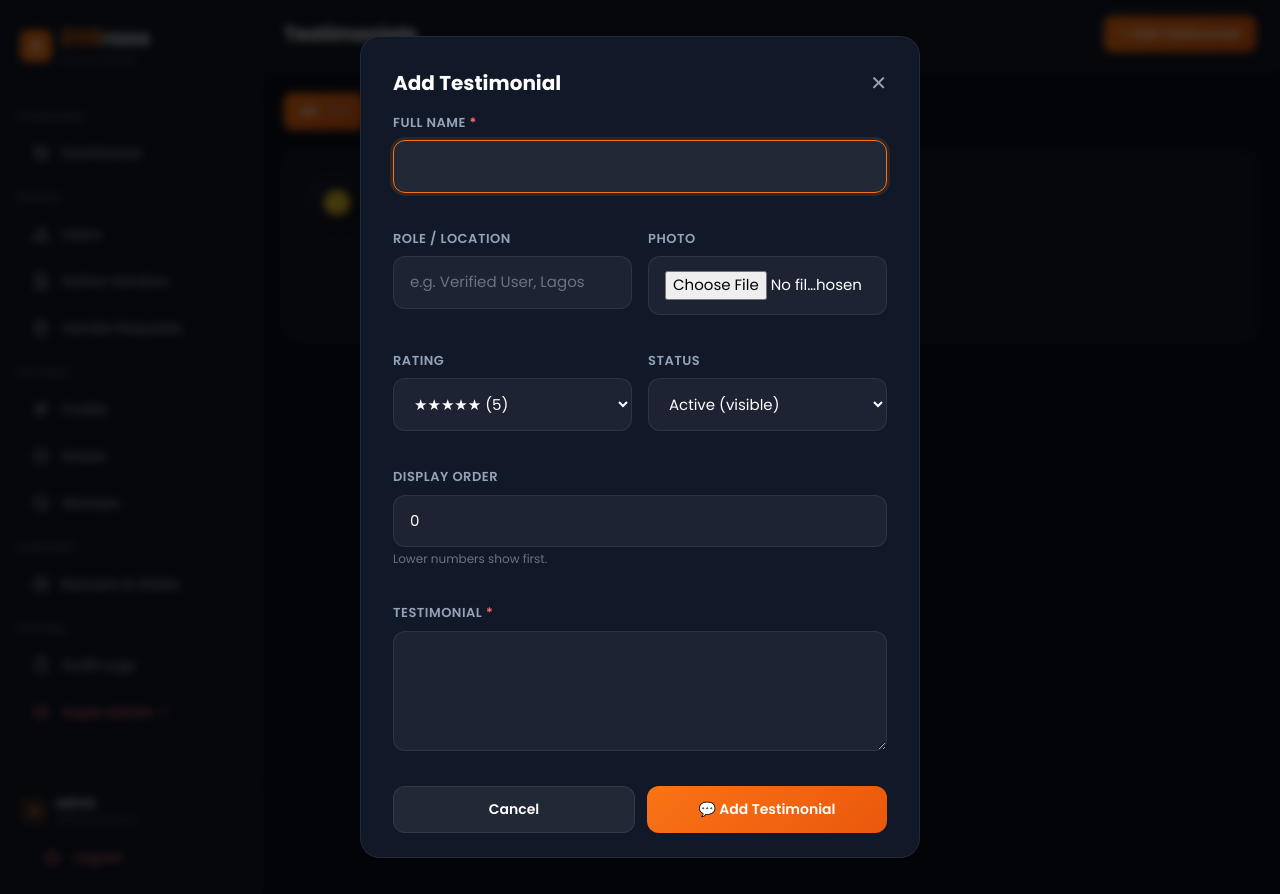
After one commit to SPOTWEBDEV/zoefit, a PHP site: page /admin/testimonials.php in a window 1280 px wide, after a click on "+ Add Testimonial". The commit adds this page. Run offline with PHP 8.4, Linux system fonts and the light colour scheme; a user stored in the database is signed in; data comes from the database, SQL or seed files in the repository; tables that the repository leaves empty or names only in its code hold one stand-in row (values such as "Sample post").

Commit message:
work on the session timeout , testimonials , with order

```diff
--- a/admin/login.php
+++ b/admin/login.php
@@ -4,6 +4,10 @@ require_once __DIR__ . '/../config/database.php';
 startAppSession();
 if (!empty($_SESSION['admin_id'])) redirect(APP_URL.'/admin/dashboard.php');
 $error = '';
+if (isset($_GET['expired']) && !$error) {
+  $error = 'Your session expired due to inactivity. Please log in again.';
+}
+
 if (isPost()) {
   if (!verifyCsrf($_POST[CSRF_TOKEN_NAME]??'')) { $error='Invalid request.'; }
   else {
--- /dev/null
+++ b/admin/testimonials.php
@@ -0,0 +1,408 @@
+<?php
+// admin/testimonials.php
+require_once __DIR__ . '/../config/config.php';
+require_once __DIR__ . '/../config/database.php';
+$auth = requireAdmin(); $adminId = $auth['id'];
+$db = getDB(); $msg = $err = '';
+
+// ── Pre-load edit testimonial BEFORE any POST so the modal data
+//    is always available regardless of form submissions
+$editT = null;
+if (isset($_GET['edit']) && ($eid = (int)$_GET['edit'])) {
+    $s = $db->prepare("SELECT * FROM testimonials WHERE id=?");
+    $s->execute([$eid]);
+    $editT = $s->fetch() ?: null;
+}
+
+// ── POST actions ───────────────────────────────────────────
+if (isPost() && verifyCsrf($_POST[CSRF_TOKEN_NAME] ?? '')) {
+    $action = $_POST['action'] ?? '';
+    $tid    = (int)($_POST['testimonial_id'] ?? 0);
+
+    // ── Create ─────────────────────────────────────────────
+    if ($action === 'create') {
+        $name    = trim($_POST['full_name']  ?? '');
+        $role    = trim($_POST['role_title'] ?? '');
+        $content = trim($_POST['content']    ?? '');
+        $rating  = (int)($_POST['rating']    ?? 5);
+        $status  = ($_POST['status'] ?? 'active') === 'inactive' ? 'inactive' : 'active';
+        $order   = (int)($_POST['display_order'] ?? 0);
+
+        if ($rating < 1 || $rating > 5) $rating = 5;
+
+        if (!$name || !$content) {
+            $err = 'Full name and testimonial content are required.';
+        } else {
+            $photo = _uploadPhoto();
+            $db->prepare(
+                "INSERT INTO testimonials
+                   (full_name,role_title,photo,rating,content,status,display_order,created_by)
+                 VALUES (?,?,?,?,?,?,?,?)"
+            )->execute([$name,$role,$photo,$rating,$content,$status,$order,$adminId]);
+            $newId = (int)$db->lastInsertId();
+            auditLog('admin',$adminId,'create_testimonial',"Testimonial by '$name' created",'testimonial',$newId);
+            $msg = "Testimonial from <strong>".e($name)."</strong> added.";
+        }
+
+    // ── Edit ───────────────────────────────────────────────
+    } elseif ($action === 'edit' && $tid) {
+        $name    = trim($_POST['full_name']  ?? '');
+        $role    = trim($_POST['role_title'] ?? '');
+        $content = trim($_POST['content']    ?? '');
+        $rating  = (int)($_POST['rating']    ?? 5);
+        $status  = ($_POST['status'] ?? 'active') === 'inactive' ? 'inactive' : 'active';
+        $order   = (int)($_POST['display_order'] ?? 0);
+
+        if ($rating < 1 || $rating > 5) $rating = 5;
+
+        if (!$name || !$content) {
+            $err = 'Full name and testimonial content are required.';
+        } else {
+            $photo = _uploadPhoto();
+            if ($photo) {
+                $db->prepare(
+                    "UPDATE testimonials SET full_name=?,role_title=?,photo=?,rating=?,
+                     content=?,status=?,display_order=?,updated_at=NOW() WHERE id=?"
+                )->execute([$name,$role,$photo,$rating,$content,$status,$order,$tid]);
+            } else {
+                $db->prepare(
+                    "UPDATE testimonials SET full_name=?,role_title=?,rating=?,
+                     content=?,status=?,display_order=?,updated_at=NOW() WHERE id=?"
+                )->execute([$name,$role,$rating,$content,$status,$order,$tid]);
+            }
+            auditLog('admin',$adminId,'edit_testimonial',"Testimonial #$tid updated",'testimonial',$tid);
+            $msg   = 'Testimonial updated successfully.';
+            $editT = null; // clear so modal does not re-open
+        }
+
+    // ── Toggle status (active/inactive) ─────────────────────
+    } elseif ($action === 'toggle_status' && $tid) {
+        $chk = $db->prepare("SELECT status FROM testimonials WHERE id=?");
+        $chk->execute([$tid]); $cur = $chk->fetchColumn();
+        $new = $cur === 'active' ? 'inactive' : 'active';
+        $db->prepare("UPDATE testimonials SET status=?,updated_at=NOW() WHERE id=?")
+           ->execute([$new,$tid]);
+        auditLog('admin',$adminId,'toggle_testimonial',"Testimonial #$tid set to $new",'testimonial',$tid);
+        $msg = 'Testimonial is now '.($new === 'active' ? 'visible' : 'hidden').'.';
+
+    // ── Delete ───────────────────────────────────────────────
+    } elseif ($action === 'delete' && $tid) {
+        $db->prepare("DELETE FROM testimonials WHERE id=?")->execute([$tid]);
+        auditLog('admin',$adminId,'delete_testimonial',"Testimonial #$tid deleted",'testimonial',$tid);
+        $msg = 'Testimonial deleted.';
+    }
+}
+
+// ── Load testimonials list ────────────────────────────────
+$tab = $_GET['tab'] ?? 'all';
+if (!in_array($tab, ['all','active','inactive'])) $tab = 'all';
+$where  = $tab !== 'all' ? "status=?" : "1=1";
+$params = $tab !== 'all' ? [$tab]     : [];
+
+$stmt = $db->prepare(
+    "SELECT * FROM testimonials WHERE $where ORDER BY display_order ASC, created_at DESC"
+);
+$stmt->execute($params);
+$testimonials = $stmt->fetchAll();
+
+$tabCounts = [];
+foreach (['active','inactive'] as $t)
+    $tabCounts[$t] = (int)$db->query("SELECT COUNT(*) FROM testimonials WHERE status='$t'")->fetchColumn();
+
+// ── Photo upload helper ───────────────────────────────────
+function _uploadPhoto(): ?string {
+    if (empty($_FILES['photo']['name'])) return null;
+    $ext = strtolower(pathinfo($_FILES['photo']['name'], PATHINFO_EXTENSION));
+    if (!in_array($ext, ['jpg','jpeg','png','webp','gif'])) return null;
+    $name = 'testimonial-'.uniqid().'.'.$ext;
+    move_uploaded_file($_FILES['photo']['tmp_name'], UPLOAD_PATH.$name);
+    return $name;
+}
+
+$aPage = 'testimonials';
+?><!DOCTYPE html>
+<html lang="en">
+<head>
+  <meta charset="UTF-8"><meta name="viewport" content="width=device-width,initial-scale=1">
+  <meta name="csrf-token" content="<?= generateCsrf() ?>">
+  <title>Testimonials — <?= APP_NAME ?> Admin</title>
+  <script src="<?= APP_URL ?>/assets/js/tailwind.js"></script>
+  <link href="https://fonts.googleapis.com/css2?family=Poppins:wght@300;400;500;600;700;800&display=swap" rel="stylesheet">
+  <link rel="stylesheet" href="<?= APP_URL ?>/assets/css/app.css">
+  <style>*{font-family:'Poppins',sans-serif!important}</style>
+</head>
+<body class="bg-[#0a0f1a] text-white">
+<?php include __DIR__ . '/../components/admin-sidebar.php'; ?>
+
+<div class="main-content">
+  <div class="topbar">
+    <button onclick="toggleSidebar()" class="md:hidden text-gray-400 text-2xl mr-3">☰</button>
+    <h1 class="text-xl font-bold">Testimonials</h1>
+    <button onclick="Modal.open('create-modal')" class="btn btn-primary btn-sm">+ Add Testimonial</button>
+  </div>
+
+  <div class="p-4 md:p-6">
+
+    <!-- Flash messages -->
+    <?php if ($msg): ?>
+    <div class="bg-green-500/10 border border-green-500/30 text-green-400 rounded-xl p-4 mb-5 text-sm">
+      ✅ <?= $msg ?>
+    </div>
+    <?php endif; ?>
+    <?php if ($err): ?>
+    <div class="bg-red-500/10 border border-red-500/30 text-red-400 rounded-xl p-4 mb-5 text-sm">
+      ❌ <?= e($err) ?>
+    </div>
+    <?php endif; ?>
+
+    <!-- Tabs -->
+    <div class="flex gap-2 mb-5 flex-wrap">
+      <a href="?tab=all" class="btn btn-sm <?= $tab==='all'?'btn-primary':'btn-secondary' ?>">
+        All <span class="text-xs ml-1 text-gray-400">(<?= array_sum($tabCounts) ?>)</span>
+      </a>
+      <?php $tabMeta=['active'=>['🟢','text-green-400'],'inactive'=>['⚪','text-gray-400']]; ?>
+      <?php foreach ($tabMeta as $t=>[$icon,$col]): ?>
+      <a href="?tab=<?= $t ?>" class="btn btn-sm <?= $tab===$t?'btn-primary':'btn-secondary' ?> flex items-center gap-1.5">
+        <?= $icon ?> <span class="<?= $col ?>"><?= ucfirst($t) ?></span>
+        <?php if (($tabCounts[$t]??0) > 0): ?>
+        <span class="<?= $tab===$t?'bg-white/25':'bg-orange-500' ?> text-white text-xs rounded-full w-5 h-5 flex items-center justify-center font-bold">
+          <?= $tabCounts[$t] ?>
+        </span>
+        <?php endif; ?>
+      </a>
+      <?php endforeach; ?>
+    </div>
+
+    <!-- Testimonials list -->
+    <div class="space-y-4">
+      <?php if (!$testimonials): ?>
+      <div class="card p-12 text-center">
+        <div class="text-5xl mb-4">💬</div>
+        <div class="text-gray-500 mb-3">No testimonials found.</div>
+        <button onclick="Modal.open('create-modal')" class="btn btn-primary">+ Add First Testimonial</button>
+      </div>
+      <?php endif; ?>
+
+      <?php foreach ($testimonials as $t): ?>
+      <div class="card p-5">
+        <div class="flex items-start gap-4">
+
+          <!-- Photo thumb -->
+          <div class="w-16 h-16 rounded-full flex-shrink-0 overflow-hidden flex items-center justify-center text-2xl"
+               style="background:linear-gradient(135deg,#1a2235,#0d1118)">
+            <?php if ($t['photo'] && file_exists(UPLOAD_PATH.$t['photo'])): ?>
+            <img src="<?= APP_URL ?>/uploads/<?= e($t['photo']) ?>"
+                 class="w-full h-full object-cover" alt="">
+            <?php else: ?>🙂<?php endif; ?>
+          </div>
+
+          <div class="flex-1 min-w-0">
+            <!-- Name + badges -->
+            <div class="flex items-center gap-2 flex-wrap mb-1">
+              <h3 class="font-bold text-base"><?= e($t['full_name']) ?></h3>
+              <span class="badge <?= $t['status']==='active'?'badge-success':'badge-muted' ?>">
+                <?= ucfirst($t['status']) ?>
+              </span>
+              <span class="text-yellow-400 text-sm">
+                <?= str_repeat('★', (int)$t['rating']).str_repeat('☆', 5-(int)$t['rating']) ?>
+              </span>
+            </div>
+
+            <?php if ($t['role_title']): ?>
+            <div class="text-xs text-gray-400 mb-2"><?= e($t['role_title']) ?></div>
+            <?php endif; ?>
+
+            <!-- Content -->
+            <p class="text-sm text-gray-300 mb-3"><?= nl2br(e($t['content'])) ?></p>
+
+            <div class="text-xs text-gray-500 mb-3">
+              Order: <?= (int)$t['display_order'] ?> · Added <?= date('M j, Y', strtotime($t['created_at'])) ?>
+            </div>
+
+            <!-- Actions -->
+            <div class="flex gap-2 flex-wrap">
+              <a href="?tab=<?= urlencode($tab) ?>&edit=<?= $t['id'] ?>"
+                 class="btn btn-sm btn-secondary text-xs">✏️ Edit</a>
+
+              <form method="POST" style="display:inline">
+                <?= csrfField() ?>
+                <input type="hidden" name="action" value="toggle_status">
+                <input type="hidden" name="testimonial_id" value="<?= $t['id'] ?>">
+                <button class="btn btn-sm btn-secondary text-xs <?= $t['status']==='active'?'text-gray-400':'text-green-400' ?>">
+                  <?= $t['status']==='active' ? '🙈 Hide' : '👁 Show' ?>
+                </button>
+              </form>
+
+              <form method="POST" style="display:inline"
+                    onsubmit="return confirm('Delete this testimonial permanently? This cannot be undone.')">
+                <?= csrfField() ?>
+                <input type="hidden" name="action" value="delete">
+                <input type="hidden" name="testimonial_id" value="<?= $t['id'] ?>">
+                <button class="btn btn-sm btn-secondary text-xs text-red-400">🗑 Delete</button>
+              </form>
+            </div>
+          </div>
+        </div>
+      </div>
+      <?php endforeach; ?>
+    </div>
+
+  </div><!-- /p-4 -->
+</div><!-- /main-content -->
+
+
+<!-- ══════════════════════════════════════════════════════════
+     CREATE TESTIMONIAL MODAL
+══════════════════════════════════════════════════════════ -->
+<div class="modal-overlay" id="create-modal">
+  <div class="modal-box" style="max-width:560px;max-height:92vh;overflow-y:auto">
+    <div class="flex items-center justify-between mb-4">
+      <h3 class="text-xl font-bold">Add Testimonial</h3>
+      <button data-close-modal="create-modal" class="text-gray-400 hover:text-white text-xl">✕</button>
+    </div>
+    <form method="POST" enctype="multipart/form-data">
+      <?= csrfField() ?><input type="hidden" name="action" value="create">
+      <div class="grid grid-cols-2 gap-4">
+        <div class="col-span-2 form-group">
+          <label class="form-label">Full Name <span class="text-red-400">*</span></label>
+          <input type="text" name="full_name" class="form-control" required autofocus>
+        </div>
+        <div class="form-group">
+          <label class="form-label">Role / Location</label>
+          <input type="text" name="role_title" class="form-control" placeholder="e.g. Verified User, Lagos">
+        </div>
+        <div class="form-group">
+          <label class="form-label">Photo</label>
+          <input type="file" name="photo" class="form-control" accept="image/*">
+        </div>
+        <div class="form-group">
+          <label class="form-label">Rating</label>
+          <select name="rating" class="form-control">
+            <?php for ($i=5;$i>=1;$i--): ?>
+            <option value="<?= $i ?>" <?= $i===5?'selected':'' ?>><?= str_repeat('★',$i) ?> (<?= $i ?>)</option>
+            <?php endfor; ?>
+          </select>
+        </div>
+        <div class="form-group">
+          <label class="form-label">Status</label>
+          <select name="status" class="form-control">
+            <option value="active">Active (visible)</option>
+            <option value="inactive">Inactive (hidden)</option>
+          </select>
+        </div>
+        <div class="col-span-2 form-group">
+          <label class="form-label">Display Order</label>
+          <input type="number" name="display_order" class="form-control" value="0" min="0">
+          <div class="text-xs text-gray-500 mt-1">Lower numbers show first.</div>
+        </div>
+        <div class="col-span-2 form-group">
+          <label class="form-label">Testimonial <span class="text-red-400">*</span></label>
+          <textarea name="content" class="form-control" rows="4" required></textarea>
+        </div>
+      </div>
+      <div class="flex gap-3 mt-2">
+        <button type="button" data-close-modal="create-modal" class="btn btn-secondary flex-1">Cancel</button>
+        <button type="submit" class="btn btn-primary flex-1">💬 Add Testimonial</button>
+      </div>
+    </form>
+  </div>
+</div>
+
+
+<!-- ══════════════════════════════════════════════════════════
+     EDIT TESTIMONIAL MODAL
+     Always rendered — JS opens it when ?edit= is present.
+══════════════════════════════════════════════════════════ -->
+<div class="modal-overlay" id="edit-modal">
+  <div class="modal-box" style="max-width:560px;max-height:92vh;overflow-y:auto">
+    <div class="flex items-center justify-between mb-4">
+      <h3 class="text-xl font-bold">Edit Testimonial</h3>
+      <a href="?tab=<?= urlencode($tab) ?>" class="text-gray-400 hover:text-white text-xl">✕</a>
+    </div>
+
+    <?php if ($editT): ?>
+    <form method="POST" enctype="multipart/form-data">
+      <?= csrfField() ?>
+      <input type="hidden" name="action"         value="edit">
+      <input type="hidden" name="testimonial_id" value="<?= $editT['id'] ?>">
+
+      <div class="grid grid-cols-2 gap-4">
+        <div class="col-span-2 form-group">
+          <label class="form-label">Full Name <span class="text-red-400">*</span></label>
+          <input type="text" name="full_name" class="form-control"
+                 value="<?= e($editT['full_name']) ?>" required>
+        </div>
+        <div class="form-group">
+          <label class="form-label">Role / Location</label>
+          <input type="text" name="role_title" class="form-control"
+                 value="<?= e($editT['role_title'] ?? '') ?>">
+        </div>
+        <div class="form-group">
+          <label class="form-label">New Photo <span class="text-gray-500 font-normal text-xs">(leave blank to keep)</span></label>
+          <input type="file" name="photo" class="form-control" accept="image/*">
+          <?php if ($editT['photo']): ?>
+          <div class="text-xs text-gray-500 mt-1">Current: <?= e(basename($editT['photo'])) ?></div>
+          <?php endif; ?>
+        </div>
+        <div class="form-group">
+          <label class="form-label">Rating</label>
+          <select name="rating" class="form-control">
+            <?php for ($i=5;$i>=1;$i--): ?>
+            <option value="<?= $i ?>" <?= (int)$editT['rating']===$i?'selected':'' ?>><?= str_repeat('★',$i) ?> (<?= $i ?>)</option>
+            <?php endfor; ?>
+          </select>
+        </div>
+        <div class="form-group">
+          <label class="form-label">Status</label>
+          <select name="status" class="form-control">
+            <option value="active"   <?= $editT['status']==='active'?'selected':'' ?>>Active (visible)</option>
+            <option value="inactive" <?= $editT['status']==='inactive'?'selected':'' ?>>Inactive (hidden)</option>
+          </select>
+        </div>
+        <div class="col-span-2 form-group">
+          <label class="form-label">Display Order</label>
+          <input type="number" name="display_order" class="form-control"
+                 value="<?= (int)$editT['display_order'] ?>" min="0">
+        </div>
+        <div class="col-span-2 form-group">
+          <label class="form-label">Testimonial <span class="text-red-400">*</span></label>
+          <textarea name="content" class="form-control" rows="4" required><?= e($editT['content']) ?></textarea>
+        </div>
+      </div>
+
+      <div class="flex gap-3 mt-4">
+        <a href="?tab=<?= urlencode($tab) ?>" class="btn btn-secondary flex-1 text-center">Cancel</a>
+        <button type="submit" class="btn btn-primary flex-1">💾 Save Changes</button>
+      </div>
+    </form>
+
+    <?php else: ?>
+    <div class="p-8 text-center text-gray-500">
+      <div class="text-3xl mb-2">❓</div>
+      No testimonial selected. <a href="?tab=<?= urlencode($tab) ?>" class="text-orange-400 underline">Go back</a>
+    </div>
+    <?php endif; ?>
+
+  </div>
+</div>
+
+
+<script src="<?= APP_URL ?>/assets/js/app.js"></script>
+<script>
+// ── Auto-open the edit modal when ?edit= is present in URL ──
+(function () {
+  const params = new URLSearchParams(window.location.search);
+  if (params.has('edit') && params.get('edit')) {
+    setTimeout(function () {
+      if (typeof Modal !== 'undefined' && Modal.open) {
+        Modal.open('edit-modal');
+      } else {
+        var el = document.getElementById('edit-modal');
+        if (el) el.style.display = 'flex';
+      }
+    }, 80);
+  }
+})();
+</script>
+</body>
+</html>
--- a/assets/css/app.css
+++ b/assets/css/app.css
@@ -62,6 +62,7 @@ body {
   height: 300px;
   background: rgba(255,255,255,0.05);
   border-radius: 50%;
+  pointer-events: none; /* let clicks pass through to whatever's underneath */
 }
 
 /* ============ BUTTONS ============ */
--- a/config/config.php
+++ b/config/config.php
@@ -32,6 +32,7 @@ define('LOGS_PER_PAGE',         25);
 define('CODE_LENGTH',           15);
 define('UPLOAD_PATH',           realpath(__DIR__.'/../uploads').DIRECTORY_SEPARATOR);
 define('UPLOAD_URL',            APP_URL.'/uploads/');
+define('SESSION_IDLE_TIMEOUT', 900); // seconds of inactivity before auto-logout (15 min)
 
 function startAppSession(): void {
   if (session_status() === PHP_SESSION_NONE) {
@@ -41,7 +42,48 @@ function startAppSession(): void {
     ]);
     session_start();
   }
+  enforceSessionTimeout();
 }
+
+function enforceSessionTimeout(): void {
+  $roleKeys = [
+    'user'        => 'user_id',
+    'admin'       => 'admin_id',
+    'vendor'      => 'vendor_id',
+    'super_admin' => 'super_admin_id',
+  ];
+
+  $activeRole = null;
+  foreach ($roleKeys as $role => $key) {
+    if (!empty($_SESSION[$key])) { $activeRole = $role; break; }
+  }
+
+  if ($activeRole !== null) {
+    if (!empty($_SESSION['last_activity']) && (time() - $_SESSION['last_activity']) > SESSION_IDLE_TIMEOUT) {
+      // Wipe session data
+      $_SESSION = [];
+      if (ini_get('session.use_cookies')) {
+        $p = session_get_cookie_params();
+        setcookie(session_name(), '', time() - 42000, $p['path'], $p['domain'], $p['secure'], $p['httponly']);
+      }
+      session_destroy();
+
+      if (isAjax()) jsonResponse(['error'=>'Session expired due to inactivity'], 401);
+
+      $loginPaths = [
+        'user'        => '/user/login.php',
+        'admin'       => '/admin/login.php',
+        'vendor'      => '/vendor/login.php',
+        'super_admin' => '/admin/super-login.php',
+      ];
+      redirect(APP_URL . $loginPaths[$activeRole] . '?expired=1');
+    }
+  }
+
+  // Touch the activity timestamp on every request (login or not)
+  $_SESSION['last_activity'] = time();
+}
+
 function generateCsrf(): string {
   startAppSession();
   if (empty($_SESSION[CSRF_TOKEN_NAME])) $_SESSION[CSRF_TOKEN_NAME] = bin2hex(random_bytes(32));
--- a/user/draw-detail.php
+++ b/user/draw-detail.php
@@ -286,7 +286,7 @@ function maskName(string $name, bool $isMe = false): string {
           <?= strtoupper(mb_substr($draw['winner_name'],0,1)) ?>
         </div>
         <div class="flex-1 min-w-0">
-          <div class="font-bold text-yellow-400 text-lg"><?= e(maskName($draw['winner_name'], (int)($draw['winner_uid']??0) === $loggedInUserId)) ?></div>
+          <div class="font-bold text-yellow-400 text-lg"><?= $draw['winner_name'], (int)($draw['winner_uid']??0) === $loggedInUserId ?></div>
           <div class="text-sm text-gray-400"><?= e(_maskPhone($draw['winner_phone'])) ?></div>
           <?php if ($draw['tiebreaker_used']): ?>
           <div class="text-xs text-orange-400 mt-0.5">via <?= e(str_replace('_',' ',$draw['tiebreaker_used'])) ?></div>
@@ -343,7 +343,7 @@ function maskName(string $name, bool $isMe = false): string {
           <?php if ($isMe): ?><div class="text-xs text-orange-400 font-bold mb-1">← You</div><?php endif; ?>
           <div class="text-3xl mb-2"><?= $pm[0] ?></div>
           <div class="font-bold <?= $pm[2] ?> text-sm mb-0.5">
-            <?= e(maskName($r['full_name'], $isMe)) ?>
+            <?= $r['full_name'] ?>
           </div>
           <div class="inline-flex items-center gap-1 px-2 py-1 rounded-full text-xs font-bold mt-1"
                style="background:rgba(255,255,255,.06)">
@@ -413,7 +413,7 @@ function maskName(string $name, bool $isMe = false): string {
               <td class="px-4 py-3">
                 <div class="flex items-center gap-2">
                   <div class="font-semibold text-sm <?= $isMe?'text-orange-400':'text-white' ?>">
-                    <?= e(maskName($p['full_name'], $isMe)) ?>
+                    <?= $p['full_name'] ?>
                   </div>
                   <?php if ($isMe): ?>
                   <span class="text-xs bg-orange-500/20 border border-orange-500/30 text-orange-400 rounded-full px-1.5 py-0.5 font-bold">You</span>
--- a/user/login.php
+++ b/user/login.php
@@ -5,6 +5,9 @@ startAppSession();
 if (!empty($_SESSION['user_id'])) redirect(APP_URL . '/user/dashboard.php');
 
 $error = '';
+if (isset($_GET['expired']) && !$error) {
+  $error = 'Your session expired due to inactivity. Please log in again.';
+}
 
 if (isPost()) {
   if (!verifyCsrf($_POST[CSRF_TOKEN_NAME] ?? '')) {
```
Also changed, not shown: admin/users.php (+8 -1 lines), index.php (+29 -14 lines), user/register.php (+11 -2 lines), uploads/testimonial-6a62c0f07cd44.png (added), 1 other file.
